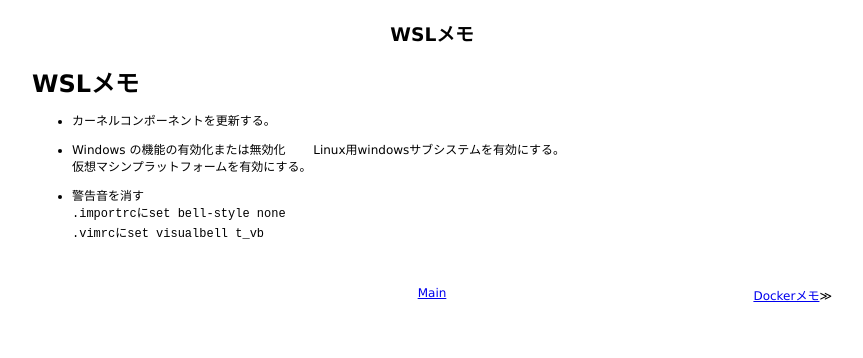
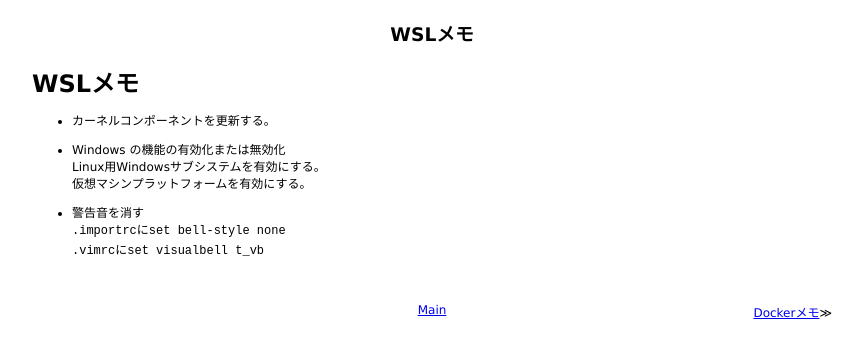
Before and after one commit to 38elements/38elements.github.com, a Jekyll site: the page built from _posts/2022-3-21-wsl.md, in a window 1280 px wide. Shown: the top 358 px of the page, without its empty margins (208-1071 px from the left). Built offline with Jekyll 4.4.1, drawn with Linux system fonts in a browser that asks for light colours.

Commit message:
Update 2022-3-21-wsl.md

```diff
--- a/_posts/2022-3-21-wsl.md
+++ b/_posts/2022-3-21-wsl.md
@@ -8,7 +8,7 @@ title: WSLメモ
 * カーネルコンポーネントを更新する。
 
 * Windows の機能の有効化または無効化
-Linux用windowsサブシステムを有効にする。
+Linux用Windowsサブシステムを有効にする。
 仮想マシンプラットフォームを有効にする。
 
 * 警告音を消す
```
